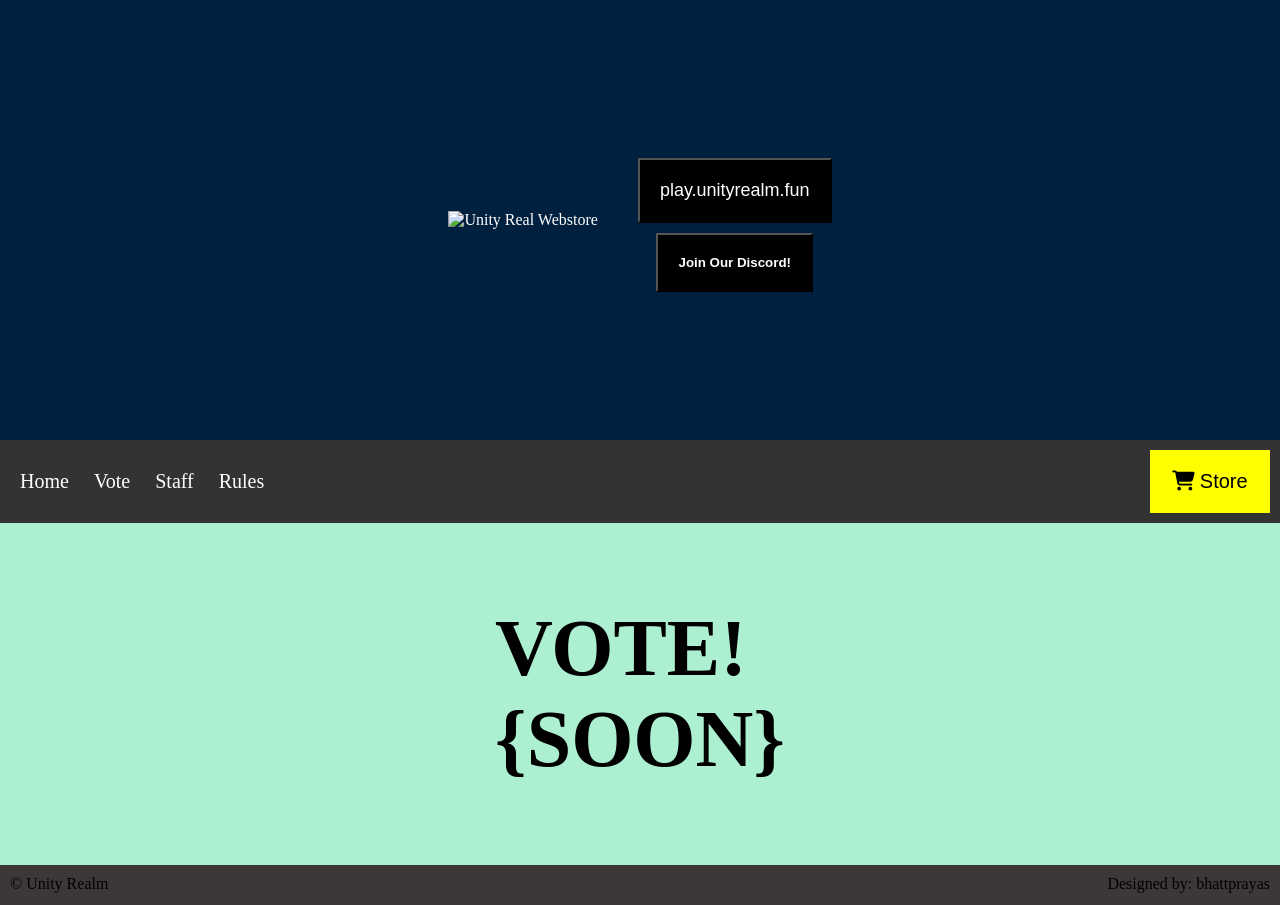
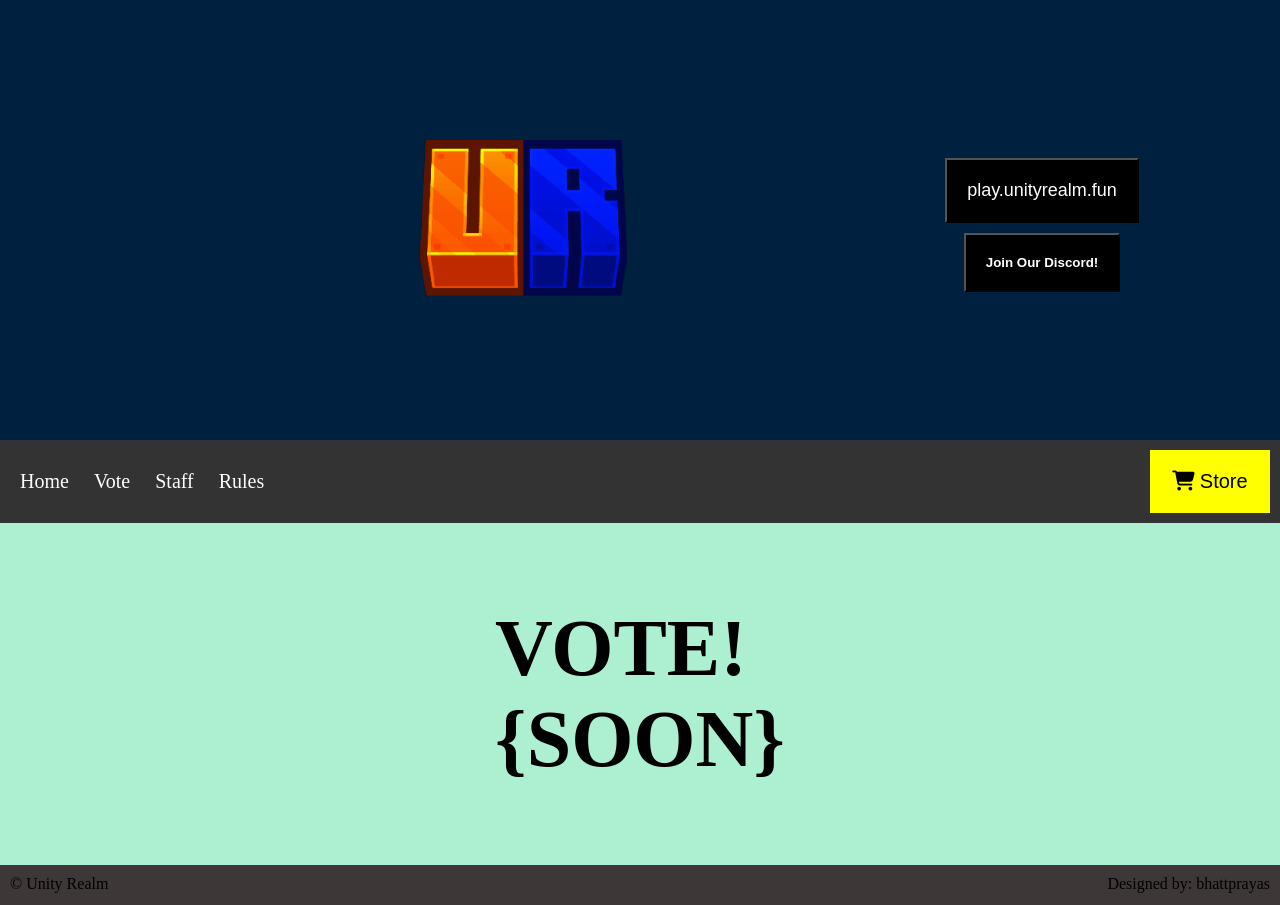
Before and after one commit to PrayasBhatt/UnityRealms, a plain HTML site: page vote.html in a window 1280 px wide. Drawn offline with Linux system fonts and the light colour scheme; the site is published under a folder, as on GitHub Pages, so addresses that start at the root find nothing.

Commit message:
Update vote.html

```diff
--- a/vote.html
+++ b/vote.html
@@ -209,7 +209,7 @@
 <body>
     <div class="topbar">
         <div class="logo">
-            <img src="/img/logo.png" alt="Unity Real Webstore">
+            <img src="./img/logo.png" alt="Unity Real Webstore">
         </div>
         <div class="info">
             <div class="ip">
```
